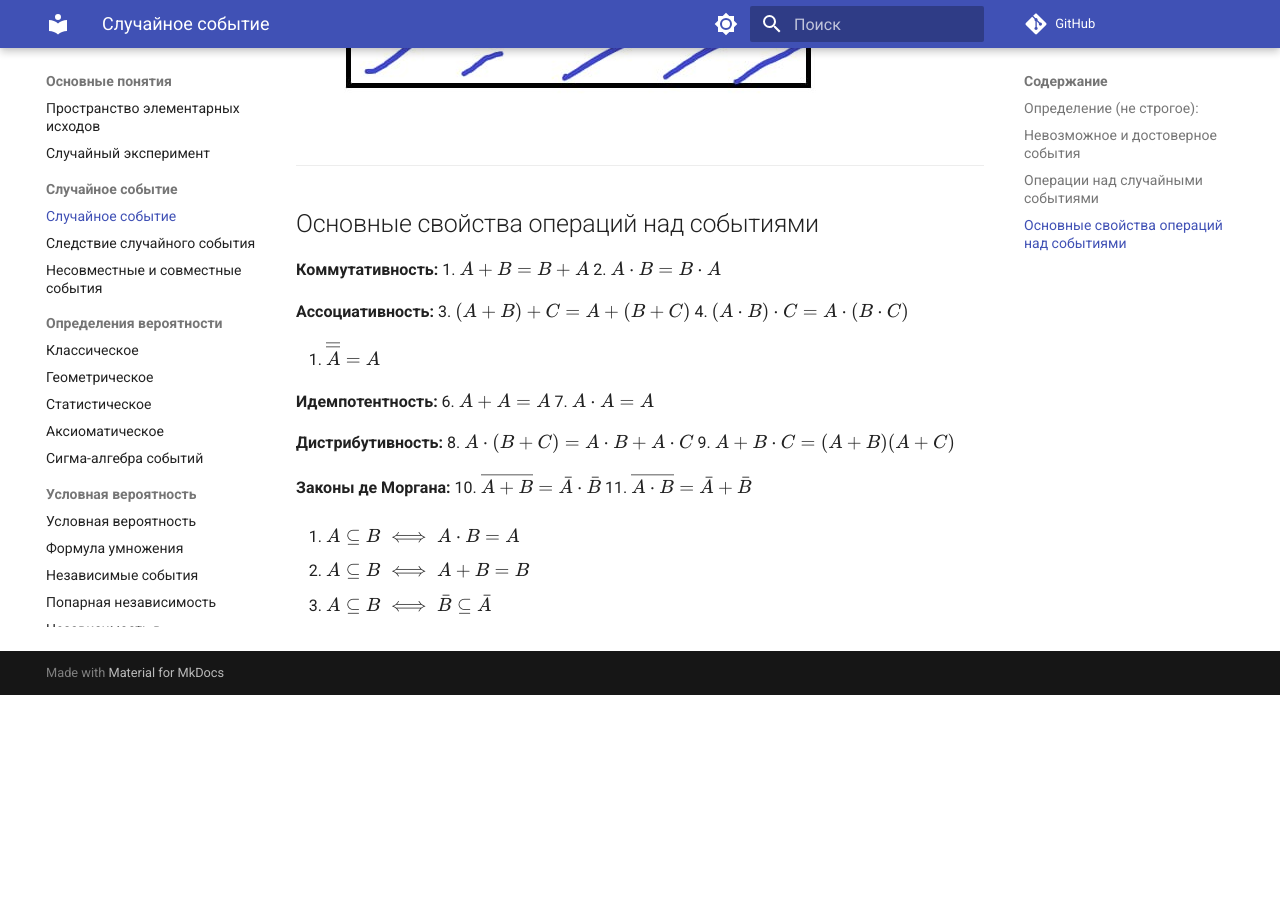
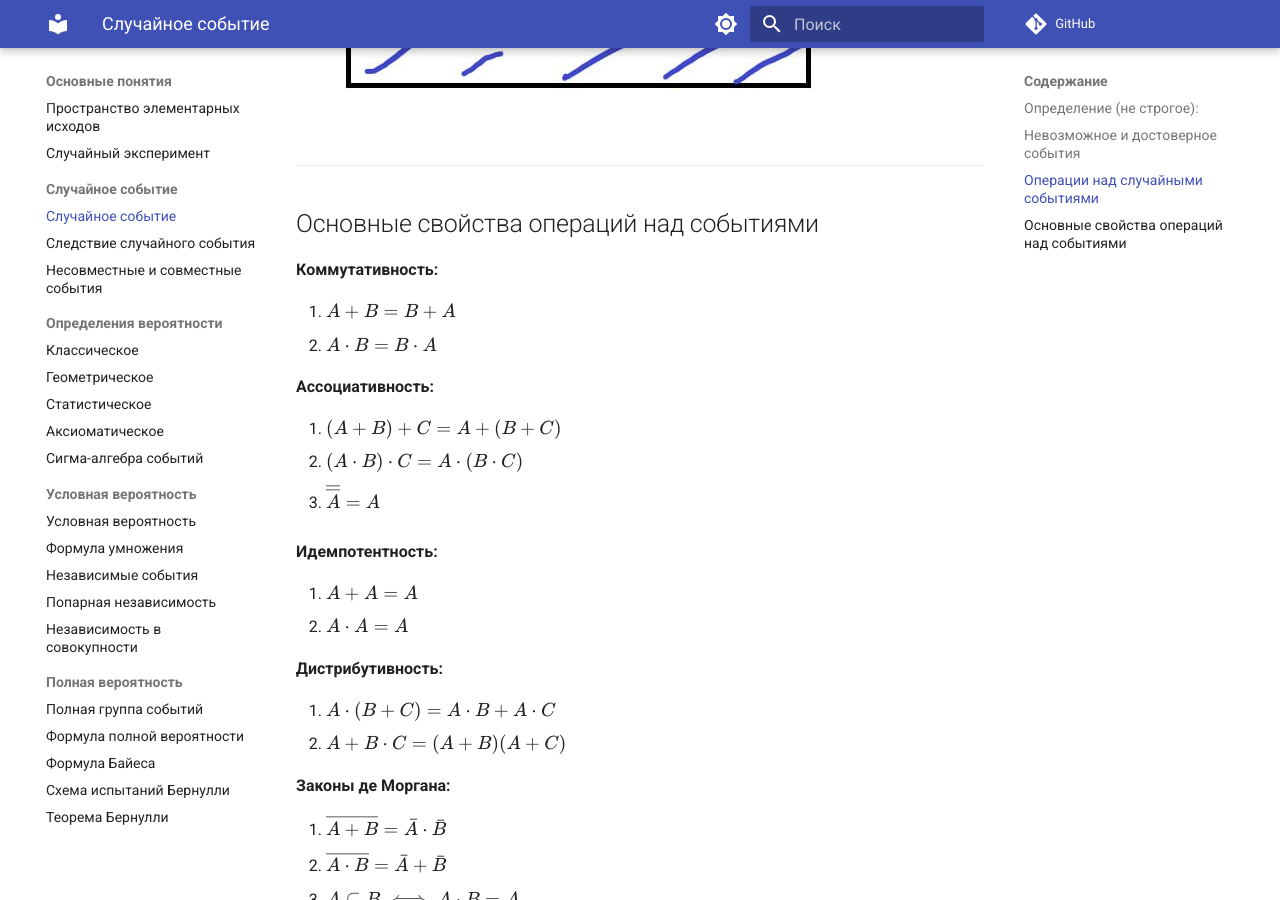
Before and after one commit to ParShilo/ICS-WikiProbTheor, an MkDocs documentation site: the page built from docs/Основные понятия/Случайное событие/Случайное событие.md, in a window 1280 px wide and 900 px high, scrolled down 4177 px. Built offline with MkDocs 1.6.1 and Material for MkDocs 9.7.7, drawn with Linux system fonts in a browser that asks for light colours; comment, search, counter and statistics services are not loaded; before the commit the page ends 4872 px from its top, so only the background shows below that.

Commit message:
Оформление 5

```diff
--- a/docs/Основные понятия/Случайное событие/Случайное событие.md
+++ b/docs/Основные понятия/Случайное событие/Случайное событие.md
@@ -48,29 +48,34 @@
 ## Основные свойства операций над событиями
 
 **Коммутативность:**
+
 1. $A + B = B + A$
 2. $A \cdot B = B \cdot A$
 
 **Ассоциативность:**
-3. $(A + B) + C = A + (B + C)$
-4. $(A \cdot B) \cdot C = A \cdot (B \cdot C)$
 
-5. $\overline{\overline{A}} = A$
+1. $(A + B) + C = A + (B + C)$
+2. $(A \cdot B) \cdot C = A \cdot (B \cdot C)$
+
+3. $\overline{\overline{A}} = A$
 
 **Идемпотентность:**
-6. $A + A = A$
-7. $A \cdot A = A$
+
+1. $A + A = A$
+2. $A \cdot A = A$
 
 **Дистрибутивность:**
-8. $A \cdot (B + C) = A \cdot B + A \cdot C$
-9. $A + B \cdot C = (A + B)(A + C)$
+
+1. $A \cdot (B + C) = A \cdot B + A \cdot C$
+2. $A + B \cdot C = (A + B)(A + C)$
 
 **Законы де Моргана:**
-10.  $\overline{A + B} = \bar{A} \cdot \bar{B}$
-11.  $\overline{A \cdot B} = \bar{A} + \bar{B}$
 
-12. $A \subseteq B \iff A \cdot B = A$
+1.  $\overline{A + B} = \bar{A} \cdot \bar{B}$
+2.  $\overline{A \cdot B} = \bar{A} + \bar{B}$
 
-13. $A \subseteq B \iff A + B = B$
+3. $A \subseteq B \iff A \cdot B = A$
 
-14. $A \subseteq B \iff \bar{B} \subseteq \bar{A}$
+4. $A \subseteq B \iff A + B = B$
+
+5. $A \subseteq B \iff \bar{B} \subseteq \bar{A}$
```
